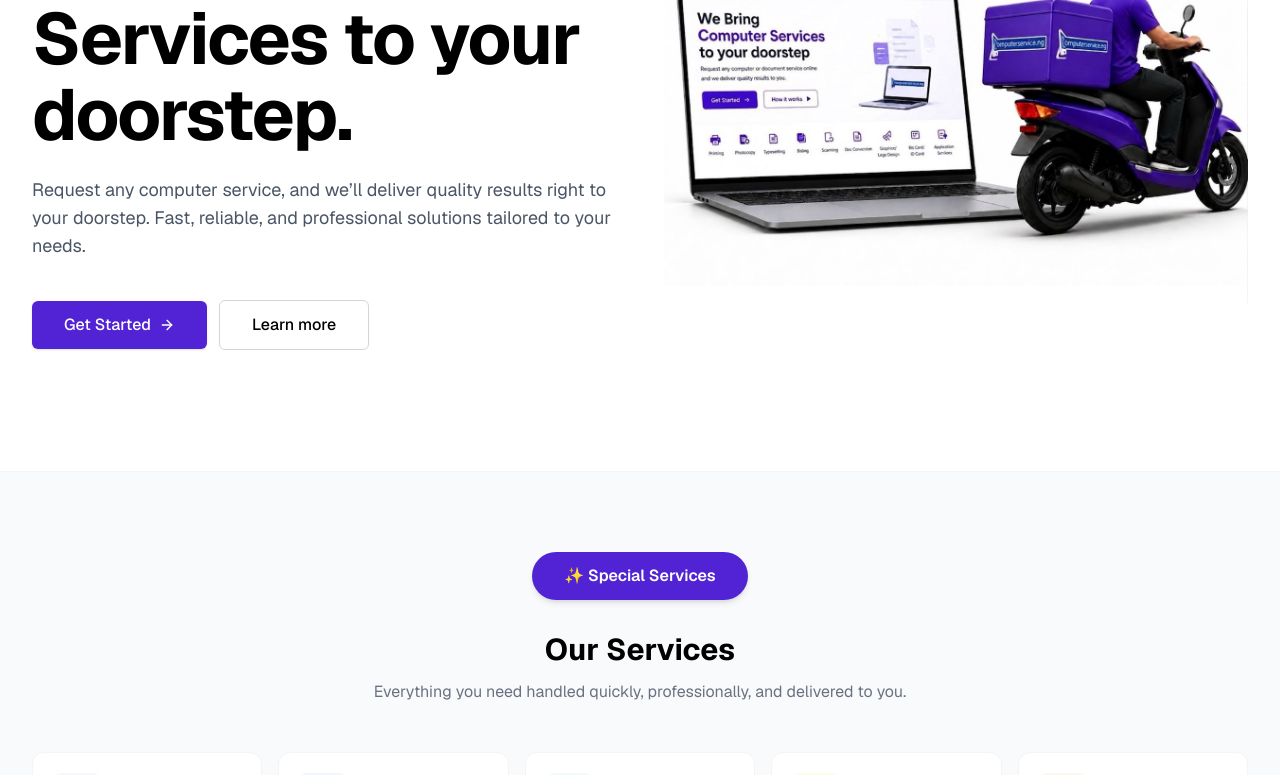
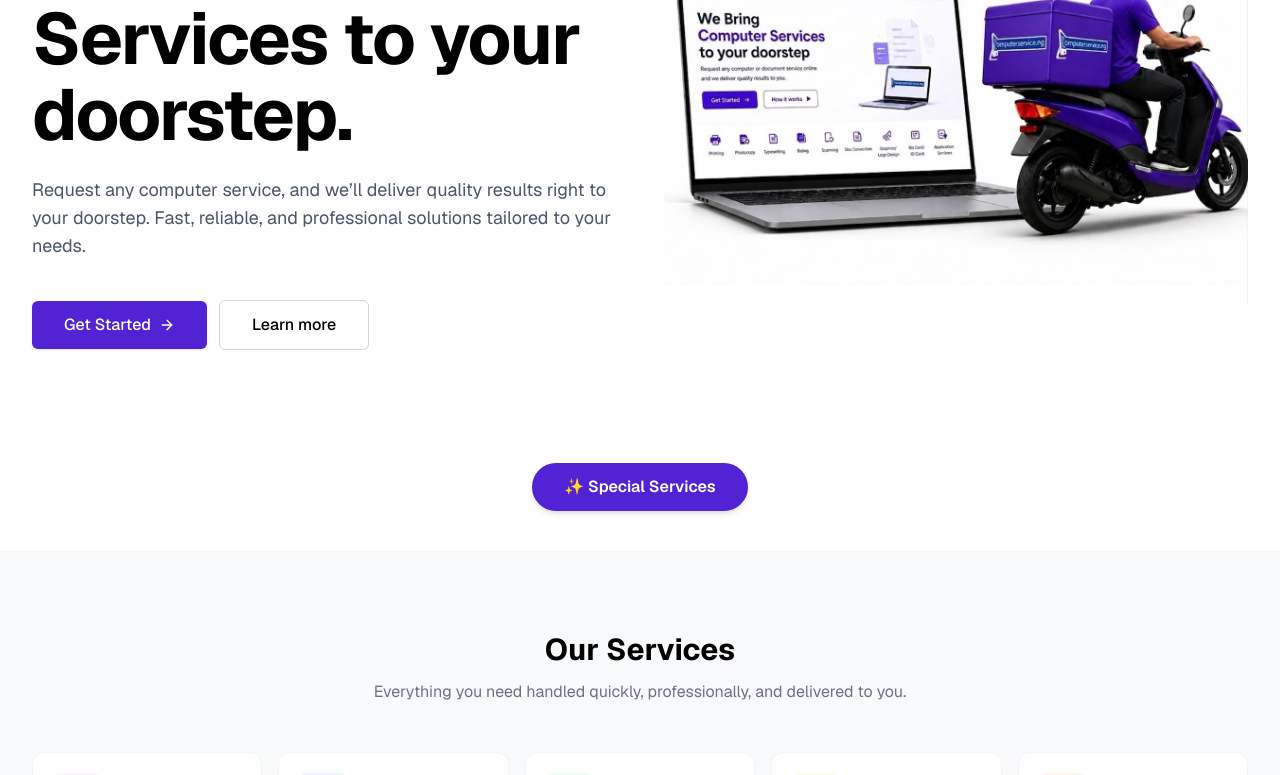
Before and after one commit to ibitoyrgideon79-rgb/computer-service.ng, a Next.js app: page / in a window 1280 px wide. Shown: the part 368-1143 px from the top of the page. Built offline with nearby package versions, Linux system fonts and the light colour scheme; no server answers; the database is empty.

Commit message:
moved special services button below hero centered

```diff
--- a/app/page.tsx
+++ b/app/page.tsx
@@ -264,16 +264,20 @@ export default function Home() {
           </div>
         </section>
 
+        {/* Special Services CTA — sits between hero and services */}
+        <div className="container mx-auto px-4 lg:px-8 flex justify-center -mt-2 mb-10">
+          <Link
+            href="/special-services"
+            className="inline-flex items-center gap-2 bg-[#5123d4] hover:bg-[#401AA0] text-white px-8 py-3 rounded-full text-base font-semibold transition-colors shadow-md"
+          >
+            ✨ Special Services
+          </Link>
+        </div>
+
         {/* Services Section */}
         <section className="py-14 sm:py-20 bg-gray-50 border-y border-gray-100" id="services">
           <div className="container mx-auto px-4 lg:px-8">
             <div className="text-center mb-12">
-              <Link
-                href="/special-services"
-                className="inline-flex items-center gap-2 bg-[#5123d4] hover:bg-[#401AA0] text-white px-8 py-3 rounded-full text-base font-semibold mb-8 transition-colors shadow-md"
-              >
-                ✨ Special Services
-              </Link>
               <h2 className="text-3xl font-bold text-black mb-3">Our Services</h2>
               <p className="text-gray-500 max-w-xl mx-auto">Everything you need handled quickly, professionally, and delivered to you.</p>
             </div>
```
